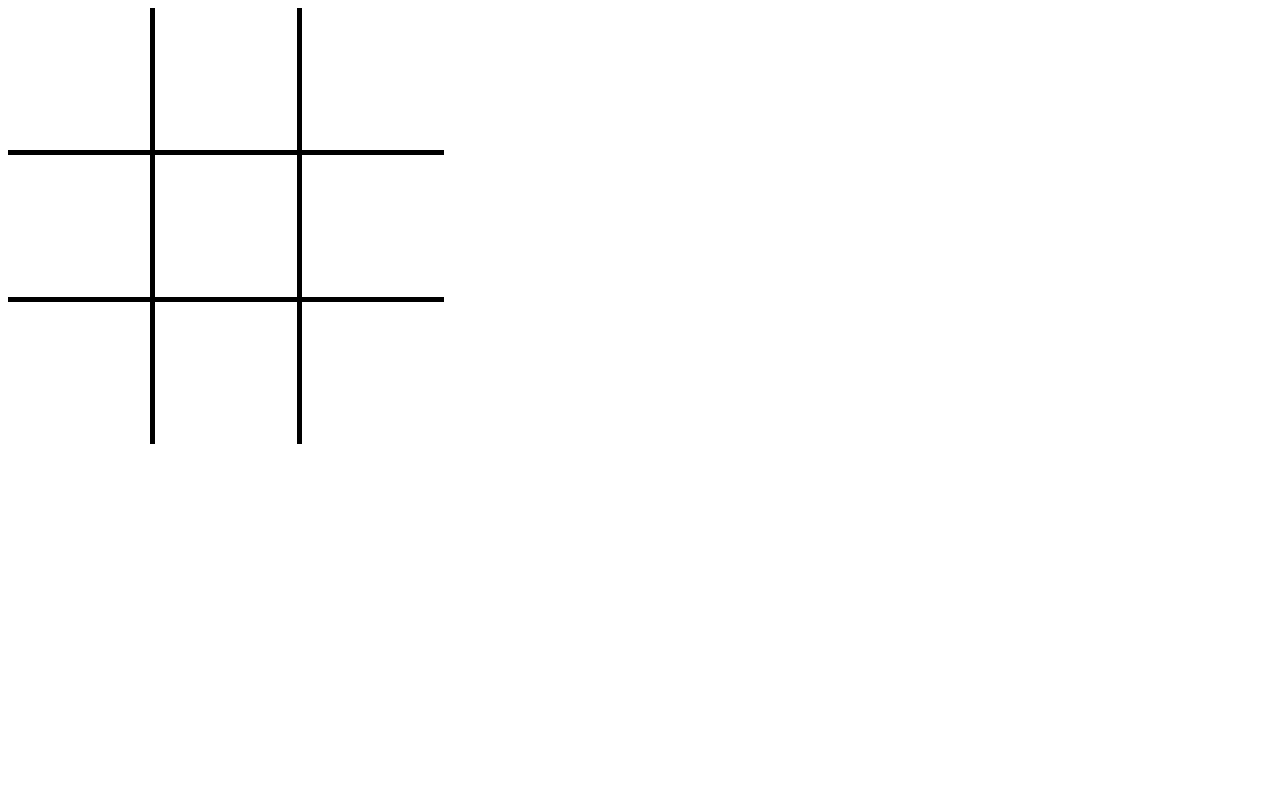
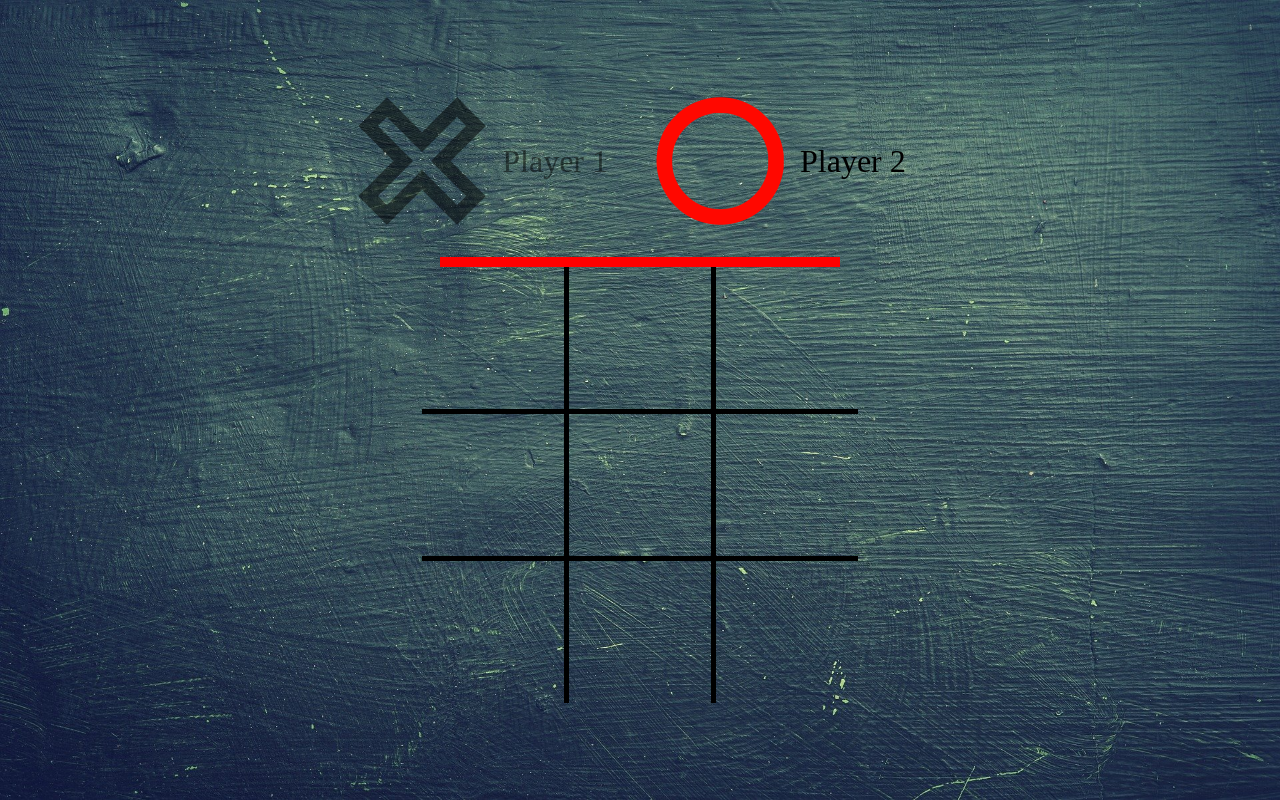
Before and after one commit to KevinSchimke/TicTacToe, a plain HTML site: page index.html in a window 1280 px wide. Drawn offline with Linux system fonts and the light colour scheme.

Commit message:
added background for game

```diff
--- a/index.html
+++ b/index.html
@@ -11,11 +11,24 @@
 </head>
 
 <body>
+
+    <div class="player_panel">
+        <div id="player_1" class="player_inactive">
+            <img src="img/cross.png">
+            <p>Player 1</p>
+        </div>
+        <div id="player_2">
+            <img src="img/circle.png">
+            <p>Player 2</p>
+        </div>
+    </div>
+
     <table>
 
-        <tr>
+        <tr><div class="balken"></div>
             <td onclick="matchfield(0)">
                 <div>
+
                     <img id="cross_0" class="imgCrossCircle d-none" src="img/cross.png">
                     <img id="circle_0" class="imgCrossCircle d-none" src="img/circle.png">
                 </div>
--- a/script/script.js
+++ b/script/script.js
@@ -2,61 +2,65 @@ let fields = [];
 
 let currentPlayer = 'cross';
 
-function matchfield(ID){
-
-    if(currentPlayer == 'cross'){
-        currentPlayer = 'circle';
-    }else{
-        currentPlayer = 'cross';
+function matchfield(ID) {
+    if (!fields[ID]) {
+        if (currentPlayer == 'cross') {
+            currentPlayer = 'circle';
+            document.getElementById('player_1').classList.remove('player_inactive');
+            document.getElementById('player_2').classList.add('player_inactive');
+        } else {
+            currentPlayer = 'cross';
+            document.getElementById('player_2').classList.remove('player_inactive');
+            document.getElementById('player_1').classList.add('player_inactive');
+        }
+        fields[ID] = currentPlayer;
+        draw();
+        checkWinner();
     }
-
-    fields[ID] = currentPlayer;
-    draw();
-    checkWinner();
 }
 
-function draw(){
-    for(let i = 0; i < fields.length; i++) {
-        if(fields[i] == 'circle'){
-            document.getElementById('circle_'+ i).classList.remove('d-none');
+function draw() {
+    for (let i = 0; i < fields.length; i++) {
+        if (fields[i] == 'circle') {
+            document.getElementById('circle_' + i).classList.remove('d-none');
         }
-        if(fields[i] == 'cross'){
-            document.getElementById('cross_'+ i).classList.remove('d-none');
+        if (fields[i] == 'cross') {
+            document.getElementById('cross_' + i).classList.remove('d-none');
         }
     }
 }
 
-function checkWinner(){
+function checkWinner() {
     let winner;
 
-    if(fields[0] == fields[1] && fields[1] == fields[2] && fields[0]){
+    if (fields[0] == fields[1] && fields[1] == fields[2] && fields[0]) {
         winner = fields[0];
     }
-    if(fields[3] == fields[4] && fields[4] == fields[5] && fields[3]){
+    if (fields[3] == fields[4] && fields[4] == fields[5] && fields[3]) {
         winner = fields[3];
     }
-    if(fields[6] == fields[7] && fields[7] == fields[8] && fields[6]){
+    if (fields[6] == fields[7] && fields[7] == fields[8] && fields[6]) {
         winner = fields[6];
     }
 
-    if(fields[0] == fields[3] && fields[3] == fields[6] && fields[0]){
+    if (fields[0] == fields[3] && fields[3] == fields[6] && fields[0]) {
         winner = fields[0];
     }
-    if(fields[1] == fields[4] && fields[4] == fields[7] && fields[1]){
+    if (fields[1] == fields[4] && fields[4] == fields[7] && fields[1]) {
         winner = fields[1];
     }
-    if(fields[2] == fields[5] && fields[5] == fields[8] && fields[2]){
+    if (fields[2] == fields[5] && fields[5] == fields[8] && fields[2]) {
         winner = fields[2];
     }
 
-    if(fields[0] == fields[4] && fields[4] == fields[8] && fields[0]){
+    if (fields[0] == fields[4] && fields[4] == fields[8] && fields[0]) {
         winner = fields[0];
     }
-    if(fields[2] == fields[4] && fields[4] == fields[6] && fields[2]){
+    if (fields[2] == fields[4] && fields[4] == fields[6] && fields[2]) {
         winner = fields[2];
     }
 
-    if(!!winner){
-        console.log('Gewonnen:',winner);
+    if (!!winner) {
+        console.log('Gewonnen:', winner);
     }
 }
--- a/style/generalstyle.css
+++ b/style/generalstyle.css
@@ -1,3 +1,14 @@
+body{
+    display: flex;
+    justify-content: center;
+    align-items: center;
+    flex-direction: column;
+    margin: 0;
+    min-height: 100vh;
+    background-image: url(../img/background.jpg);
+    background-repeat: round;
+}
+
 .d-none{
     display: none;
 }
@@ -48,3 +59,32 @@ td div {
     justify-content: center;
     align-items: center;
 }
+
+.player_panel {
+    margin-bottom: 2em;
+    display: flex;
+}
+.player_panel div{
+    display: flex;
+    align-items: center;
+    margin-right: 16px;
+    margin-left: 16px;
+}
+
+.player_panel div p{
+    margin-right: 16px;
+    margin-left: 16px;
+    font-size: 32px;
+}
+
+.player_inactive{
+    opacity: 0.5;
+}
+
+.balken{
+    height: 10px;
+    width: 400px;
+    background-color: red;
+    display: flex;
+    align-items: center;
+}
```
Also changed, not shown: img/background.jpg (added).
